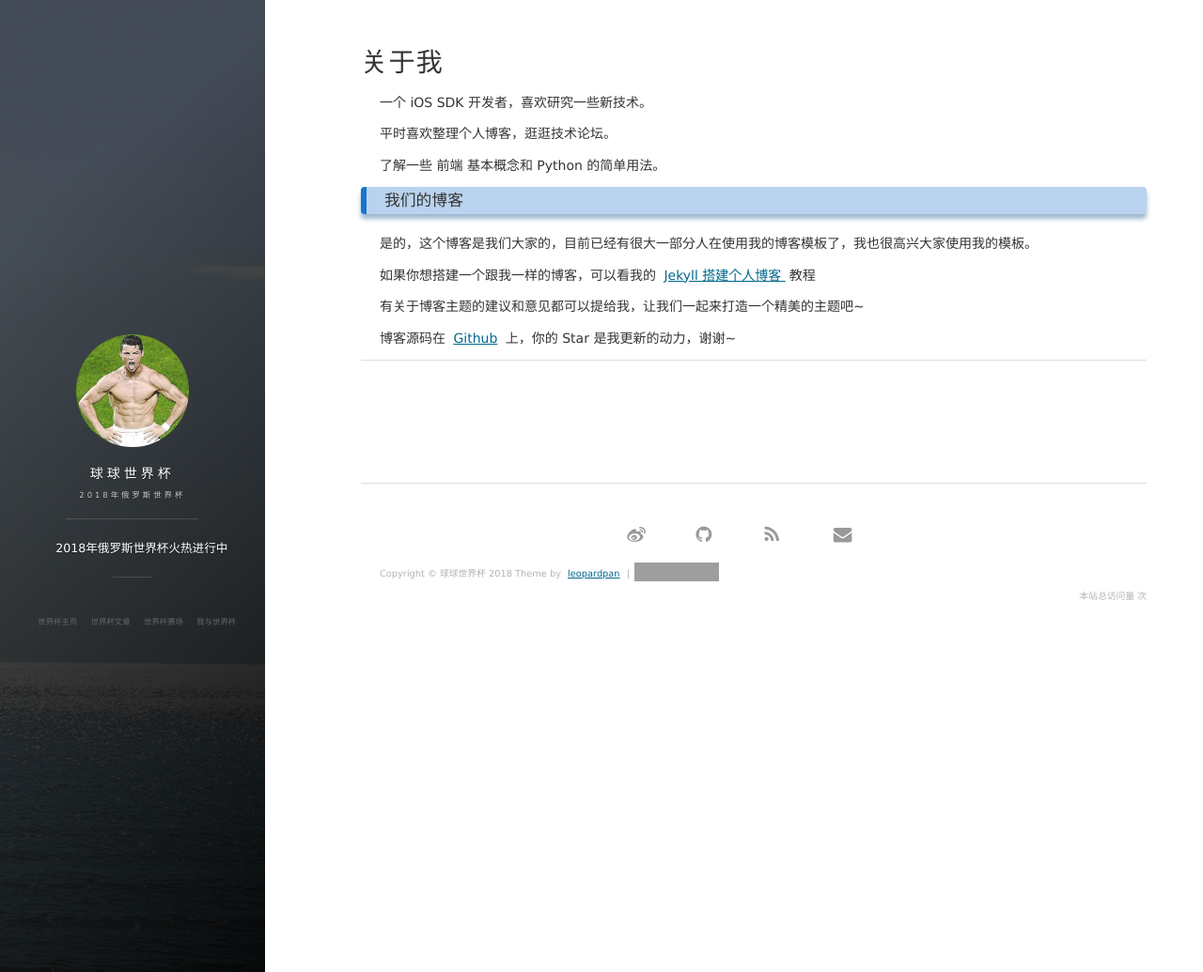
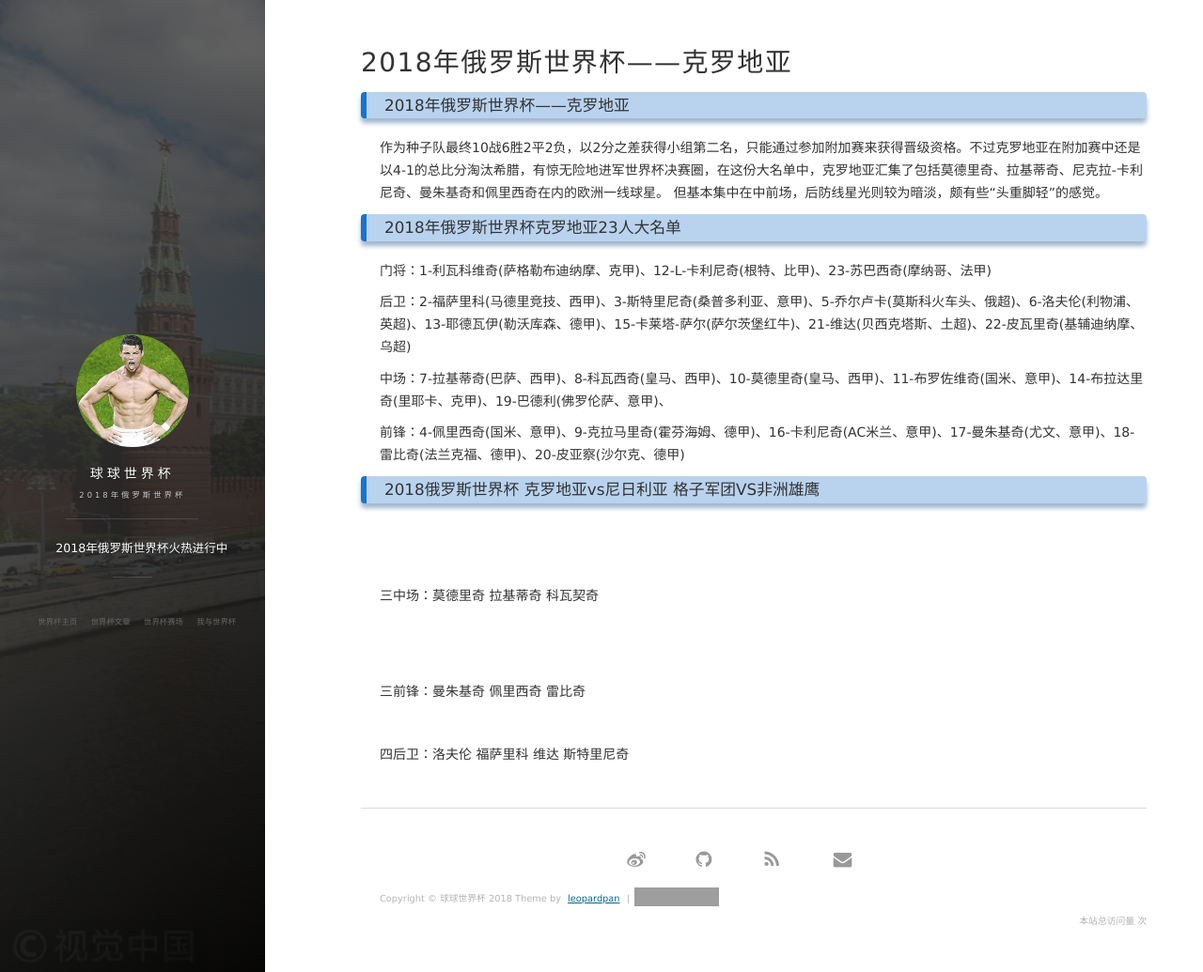
Before and after one commit to 161492/1614192.github.io, a Jekyll site: the page built from about.md, in a window 1280 px wide and 1035 px high. Shown: the whole window at 94% size. Built offline with Jekyll 4.4.1, drawn with Linux system fonts in a browser that asks for light colours; nearby versions of some CDN libraries; our own code applies the rules of GitHub Pages for plain Markdown files; comment, search, counter and statistics services are not loaded; grey boxes are pictures that could not be loaded.

Commit message:
Add files via upload

```diff
--- a/about.md
+++ b/about.md
@@ -1,41 +1,51 @@
 ---
-layout: page
-title: 关于我
+layout: post
+title:2018年俄罗斯世界杯克罗地亚专题
+date: 2018-6-21
+tags: 2018年俄罗斯世界杯
 ---
 
-一个 iOS SDK 开发者，喜欢研究一些新技术。
-<p>
-平时喜欢整理个人博客，逛逛技术论坛。
-<p>
-了解一些 前端 基本概念和 Python 的简单用法。
 
-<p>
+### 2018年俄罗斯世界杯——克罗地亚
 
-<h3> 我们的博客 </h3>
+作为种子队最终10战6胜2平2负，以2分之差获得小组第二名，只能通过参加附加赛来获得晋级资格。不过克罗地亚在附加赛中还是以4-1的总比分淘汰希腊，有惊无险地进军世界杯决赛圈，在这份大名单中，克罗地亚汇集了包括莫德里奇、拉基蒂奇、尼克拉-卡利尼奇、曼朱基奇和佩里西奇在内的欧洲一线球星。
+但基本集中在中前场，后防线星光则较为暗淡，颇有些“头重脚轻”的感觉。
 
-<p>
+### 2018年俄罗斯世界杯克罗地亚23人大名单
 
-是的，这个博客是我们大家的，目前已经有很大一部分人在使用我的博客模板了，我也很高兴大家使用我的模板。
+门将：1-利瓦科维奇(萨格勒布迪纳摩、克甲)、12-L-卡利尼奇(根特、比甲)、23-苏巴西奇(摩纳哥、法甲)
 
-<p>
+后卫：2-福萨里科(马德里竞技、西甲)、3-斯特里尼奇(桑普多利亚、意甲)、5-乔尔卢卡(莫斯科火车头、俄超)、6-洛夫伦(利物浦、英超)、13-耶德瓦伊(勒沃库森、德甲)、15-卡莱塔-萨尔(萨尔茨堡红牛)、21-维达(贝西克塔斯、土超)、22-皮瓦里奇(基辅迪纳摩、乌超)
 
-如果你想搭建一个跟我一样的博客，可以看我的
-<a href="/2016/10/jekyll_tutorials1/"> Jekyll 搭建个人博客 </a>
-教程
+中场：7-拉基蒂奇(巴萨、西甲)、8-科瓦西奇(皇马、西甲)、10-莫德里奇(皇马、西甲)、11-布罗佐维奇(国米、意甲)、14-布拉达里奇(里耶卡、克甲)、19-巴德利(佛罗伦萨、意甲)、
 
-<p>
-
-有关于博客主题的建议和意见都可以提给我，让我们一起来打造一个精美的主题吧~
-
-<p>
-
-博客源码在 <a target="_blank" href='https://github.com/leopardpan/leopardpan.github.io/'>Github</a> 上，你的 Star 是我更新的动力，谢谢~
-
-<p>
-
-<p>
-
-<p>
+前锋：4-佩里西奇(国米、意甲)、9-克拉马里奇(霍芬海姆、德甲)、16-卡利尼奇(AC米兰、意甲)、17-曼朱基奇(尤文、意甲)、18-雷比奇(法兰克福、德甲)、20-皮亚察(沙尔克、德甲)
 
 
-{% include comments.html %}
+### 2018俄罗斯世界杯 克罗地亚vs尼日利亚 格子军团VS非洲雄鹰
+
+<br />
+
+
+
+
+<br />
+
+三中场：莫德里奇  拉基蒂奇  科瓦契奇
+
+<br />
+
+
+
+<br />
+
+三前锋：曼朱基奇 佩里西奇 雷比奇
+
+<br />
+
+
+
+四后卫：洛夫伦 福萨里科 维达 斯特里尼奇
+
+
+<br>
```
Also changed, not shown: images/background-cover.jpg.
